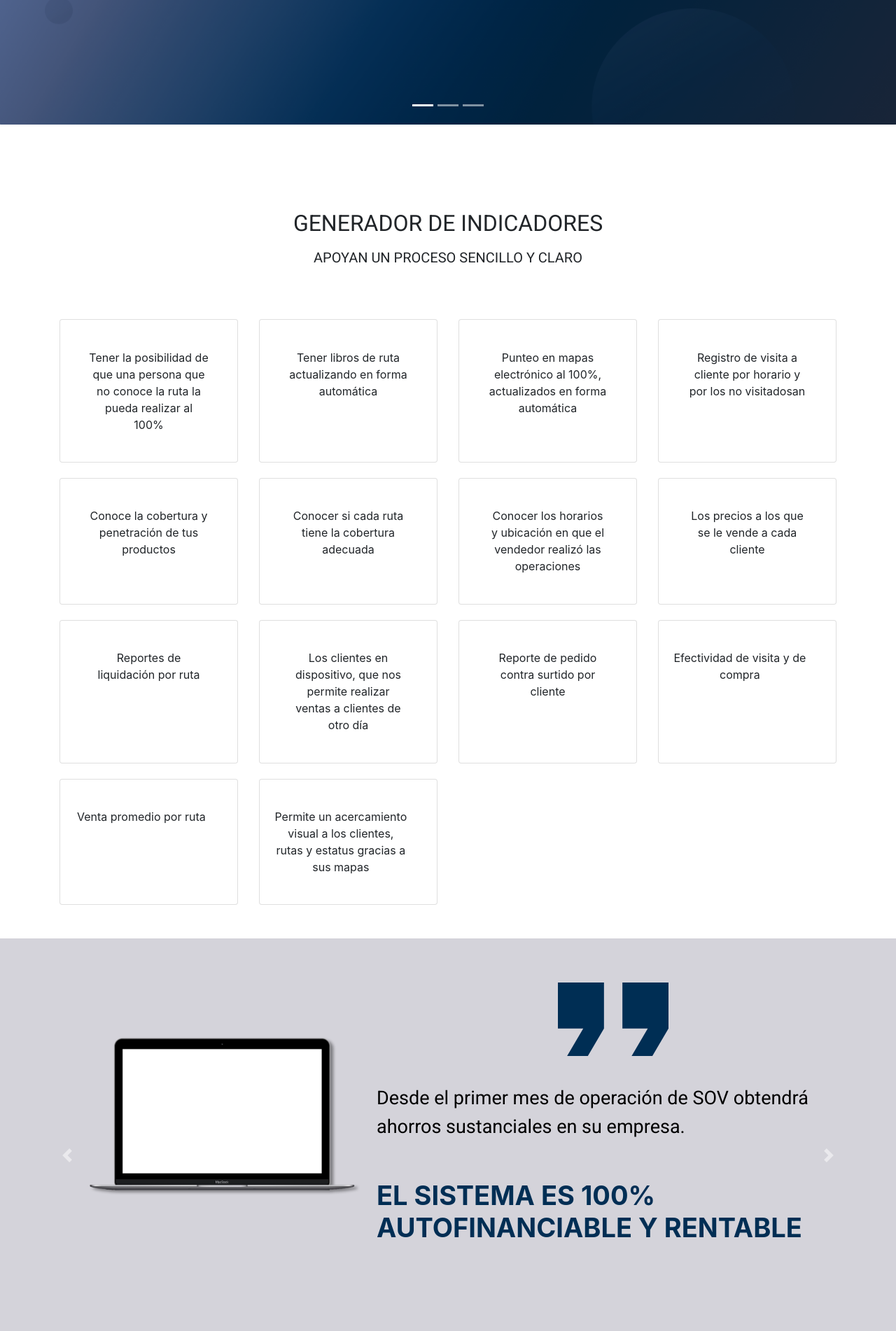
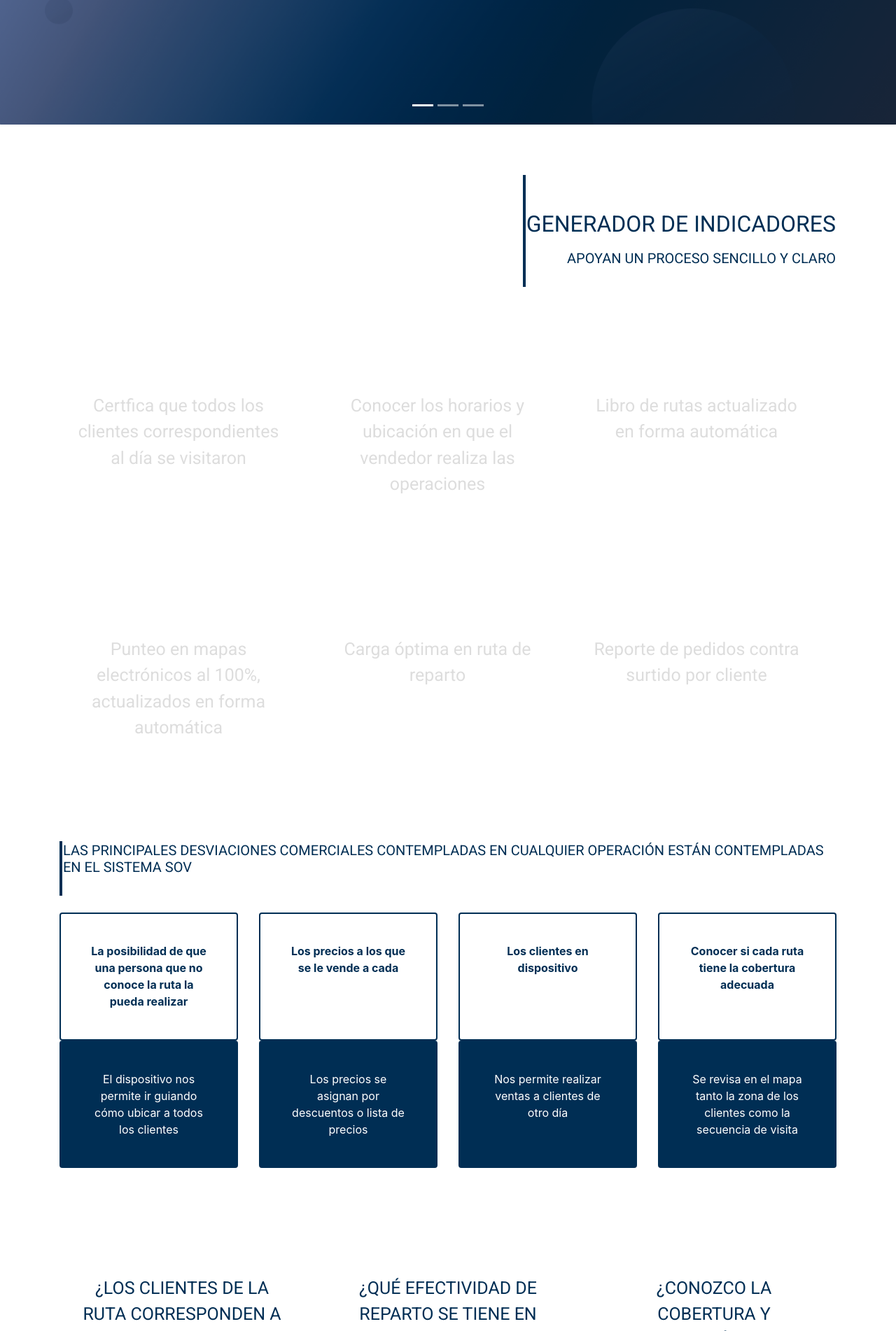
Before and after one commit to SergeantMini/susa2.0, a PHP site: page /sovrutas.php in a window 1280 px wide. Shown: the part 1081-2983 px from the top of the page at 70% size. Run offline with PHP 8.4, Linux system fonts and the light colour scheme.

Commit message:
Updated sovrutas

```diff
--- a/workspace/sovrutas.php
+++ b/workspace/sovrutas.php
@@ -174,12 +174,70 @@
 <div class="container">
   <div class="row">
     <div class="col-sm">
-      <h2 class="titulo">GENERADOR DE INDICADORES</h2>
-    </div>
+    <table align="right">
+        <tr>
+            <td style="border-left: 4px solid #002E54;size:contain;">
+                <h2 class="titulo" style="text-align:right;color:#002E54;font-weight:medium;">GENERADOR DE INDICADORES</h2>
+                <h5 class="subtitulo" style="text-align:right;color: #002E54;">APOYAN UN PROCESO SENCILLO Y CLARO</h5>
+            </td>
+        </tr>
+    </table>
+      </div>
   </div>
-  <div class="row">
-    <div class="col-sm">
-      <h5 class="subtitulo">APOYAN UN PROCESO SENCILLO Y CLARO</h5>
+</div>
+
+<br><br>
+
+<div class="container">
+    <div class="row" style="text-algin:center;width:100%;" align="center">
+        <div class="container">
+            <div class="row" style="padding-bottom:%;">
+                <div class="col-sm" style="display:flex;">
+                    <div class="card tarjeta" style="background:transparent;border-color:white;">
+                        <div class="card-body">
+                            <p class="card-text textoTarjeta" style="padding-top:25%;padding-bottom:25%;font-size:25px;font-family: 'Roboto', sans-serif;">Certfica que todos los clientes correspondientes al día se visitaron</p>
+                        </div>
+                    </div>
+                </div>
+                <div class="col-sm" style="display:flex;">
+                    <div class="card tarjeta" style="background:transparent;border-color:white;">
+                        <div class="card-body">
+                            <p class="card-text textoTarjeta" style="padding-top:25%;padding-bottom:25%;font-size:25px;font-family: 'Roboto', sans-serif;">Conocer los horarios y ubicación en que el vendedor realiza las operaciones</p>
+                        </div>
+                    </div>
+                </div>
+                <div class="col-sm" style="display:flex;">
+                    <div class="card tarjeta" style="background:transparent;border-color:white;">
+                        <div class="card-body">
+                            <p class="card-text textoTarjeta" style="padding-top:25%;padding-bottom:25%;font-size:25px;font-family: 'Roboto', sans-serif;">Libro de rutas actualizado en forma automática</p>
+                        </div>
+                    </div>
+                </div>
+            </div>
+            <div class="row" style="padding-bottom:%;">
+                <div class="col-sm" style="display:flex;">
+                    <div class="card tarjeta" style="background:transparent;border-color:white;">
+                        <div class="card-body">
+                            <p class="card-text textoTarjeta" style="padding-top:25%;padding-bottom:25%;font-size:25px;font-family: 'Roboto', sans-serif;">Punteo en mapas electrónicos al 100%, actualizados en forma automática</p>
+                        </div>
+                    </div>
+                </div>
+                <div class="col-sm" style="display:flex;">
+                    <div class="card tarjeta" style="background:transparent;border-color:white;">
+                        <div class="card-body">
+                            <p class="card-text textoTarjeta" style="padding-top:25%;padding-bottom:25%;font-size:25px;font-family: 'Roboto', sans-serif;">Carga óptima en ruta de reparto</p>
+                        </div>
+                    </div>
+                </div>
+                <div class="col-sm" style="display:flex;">
+                    <div class="card tarjeta" style="background:transparent;border-color:white;">
+                        <div class="card-body">
+                            <p class="card-text textoTarjeta" style="padding-top:25%;padding-bottom:25%;font-size:25px;font-family: 'Roboto', sans-serif;">Reporte de pedidos contra surtido por cliente</p>
+                        </div>
+                    </div>
+                </div>
+            </div>
+        </div>
     </div>
   </div>
 </div>
@@ -187,108 +245,70 @@
 <br><br>
 
 <div class="container">
-  <div class="row">
+    <table>
+        <tr>
+            <td style="border-left: 4px solid #002E54;size:contain;">
+                <h5 class="subtitulo" style="text-align:left;color: #002E54;">LAS PRINCIPALES DESVIACIONES COMERCIALES CONTEMPLADAS EN CUALQUIER OPERACIÓN ESTÁN CONTEMPLADAS EN EL SISTEMA SOV</h5>
+            </td>
+        </tr>
+    </table>
+    <br>
+  <div class="row" >
     <div class="col-sm-12 col-md-6 col-lg-3" style="display: flex;display: -webkit-flex;flex-wrap: wrap;">
-      <div class="card" style="flex:1;">
+      <div class="card" style="flex:1;border: solid 2px #002E54;">
   <div class="card-body">
-    <p class="card-text" style="padding-top:10%;padding-bottom:10%;padding-left:10%;padding-right:10%;text-align:center;">Tener la posibilidad de que una persona que no conoce la ruta la pueda realizar al 100%</p>
+    <p class="card-text" style="padding-top:10%;padding-bottom:10%;padding-left:10%;padding-right:10%;text-align:center;color:#002E54;font-weight:bold;">La posibilidad de que una persona que no conoce la ruta la pueda realizar</p>
   </div>
 </div>
     </div>
     <div class="col-sm-12 col-md-6 col-lg-3" style="display: flex;display: -webkit-flex;flex-wrap: wrap;">
-      <div class="card" style="flex:1;">
+      <div class="card" style="flex:1;border: solid 2px #002E54;">
   <div class="card-body">
-    <p class="card-text" style="padding-top:10%;padding-bottom:10%;padding-left:10%;padding-right:10%;text-align:center;">Tener libros de ruta actualizando en forma automática</p>
+    <p class="card-text" style="padding-top:10%;padding-bottom:10%;padding-left:10%;padding-right:10%;text-align:center;color:#002E54;font-weight:bold;">Los precios a los que se le vende a cada</p>
   </div>
 </div>
     </div>
     <div style="display: flex;display: -webkit-flex;flex-wrap: wrap;" class="col-sm-12 col-md-6 col-lg-3">
-      <div style="flex:1;" class="card">
+      <div style="flex:1;border: solid 2px #002E54;" class="card">
   <div class="card-body">
-    <p class="card-text" style="padding-top:10%;padding-bottom:10%;padding-left:10%;padding-right:10%;text-align:center;">Punteo en mapas electrónico al 100%, actualizados en forma automática</p>
+    <p class="card-text" style="padding-top:10%;padding-bottom:10%;padding-left:10%;padding-right:10%;text-align:center;color:#002E54;font-weight:bold;">Los clientes en dispositivo</p>
   </div>
 </div>
     </div>
     <div class="col-sm-12 col-md-6 col-lg-3" style="display: flex;display: -webkit-flex;flex-wrap: wrap;" >
-      <div style="flex:1;" class="card">
+      <div style="flex:1;border: solid 2px #002E54;" class="card">
   <div class="card-body">
-    <p class="card-text" style="padding-top:10%;padding-bottom:10%;padding-left:10%;padding-right:10%;text-align:center;">Registro de visita a cliente por horario y por los no visitadosan</p>
+    <p class="card-text" style="padding-top:10%;padding-bottom:10%;padding-left:10%;padding-right:10%;text-align:center;color:#002E54;font-weight:bold;">Conocer si cada ruta tiene la cobertura adecuada</p>
   </div>
 </div>
     </div>
   </div>
-  <div class="row" style="padding-top:2%;">
+  <div class="row" style="padding-top:%;">
     <div class="col-sm-12 col-md-6 col-lg-3" style="display: flex;display: -webkit-flex;flex-wrap: wrap;" >
-      <div style="flex:1;" class="card">
+      <div style="flex:1;border: solid 2px #002E54;background-color:#002E54;" class="card">
         <div class="card-body">
-            <p class="card-text" style="padding-top:10%;padding-bottom:10%;padding-left:10%;padding-right:10%;text-align:center;">Conoce la cobertura y penetración de tus productos</p>
+            <p class="card-text" style="padding-top:10%;padding-bottom:10%;padding-left:10%;padding-right:10%;text-align:center;color:white;">El dispositivo nos permite ir guiando cómo ubicar a todos los clientes</p>
         </div>
       </div>
     </div>
     <div class="col-sm-12 col-md-6 col-lg-3" style="display: flex;display: -webkit-flex;flex-wrap: wrap;" >
-      <div style="flex:1;" class="card">
+      <div style="flex:1;border: solid 2px #002E54;background-color:#002E54;" class="card">
         <div class="card-body">
-            <p class="card-text" style="padding-top:10%;padding-bottom:10%;padding-left:10%;padding-right:10%;text-align:center;">Conocer si cada ruta tiene la cobertura adecuada</p>
+            <p class="card-text" style="padding-top:10%;padding-bottom:10%;padding-left:10%;padding-right:10%;text-align:center;color:white;">Los precios se asignan por descuentos o lista de precios</p>
         </div>
       </div>
     </div>
     <div class="col-sm-12 col-md-6 col-lg-3" style="display: flex;display: -webkit-flex;flex-wrap: wrap;" >
-      <div style="flex:1;" class="card">
+      <div style="flex:1;border: solid 2px #002E54;background-color:#002E54;" class="card">
         <div class="card-body">
-            <p class="card-text" style="padding-top:10%;padding-bottom:10%;padding-left:10%;padding-right:10%;text-align:center;">Conocer los horarios y ubicación en que el vendedor realizó las operaciones</p>
+            <p class="card-text" style="padding-top:10%;padding-bottom:10%;padding-left:10%;padding-right:10%;text-align:center;color:white;">Nos permite realizar ventas a clientes de otro día</p>
         </div>
       </div>
     </div>
     <div class="col-sm-12 col-md-6 col-lg-3" style="display: flex;display: -webkit-flex;flex-wrap: wrap;" >
-      <div style="flex:1;" class="card">
+      <div style="flex:1;border: solid 2px #002E54;background-color:#002E54;" class="card">
         <div class="card-body">
-            <p class="card-text" style="padding-top:10%;padding-bottom:10%;padding-left:10%;padding-right:10%;text-align:center;">Los precios a los que se le vende a cada cliente</p>
-        </div>
-      </div>
-    </div>
-  </div>
-  <div class="row" style="padding-top:2%;">
-    <div class="col-sm-12 col-md-6 col-lg-3" style="display: flex;display: -webkit-flex;flex-wrap: wrap;" >
-      <div style="flex:1;" class="card">
-        <div class="card-body">
-            <p class="card-text" style="padding-top:10%;padding-bottom:10%;padding-left:10%;padding-right:10%;text-align:center;">Reportes de liquidación por ruta</p>
-        </div>
-      </div>
-    </div>
-    <div class="col-sm-12 col-md-6 col-lg-3" style="display: flex;display: -webkit-flex;flex-wrap: wrap;" >
-      <div style="flex:1;" class="card">
-        <div class="card-body">
-            <p class="card-text" style="padding-top:10%;padding-bottom:10%;padding-left:10%;padding-right:10%;text-align:center;">Los clientes en dispositivo, que nos permite realizar ventas a clientes de otro día</p>
-        </div>
-      </div>
-    </div>
-    <div class="col-sm-12 col-md-6 col-lg-3" style="display: flex;display: -webkit-flex;flex-wrap: wrap;" >
-      <div style="flex:1;" class="card">
-        <div class="card-body">
-            <p class="card-text" style="padding-top:10%;padding-bottom:10%;padding-left:10%;padding-right:10%;text-align:center;">Reporte de pedido contra surtido por cliente</p>
-        </div>
-      </div>
-    </div>
-    <div class="col-sm-12 col-md-6 col-lg-3" style="display: flex;display: -webkit-flex;flex-wrap: wrap;" >
-      <div style="flex:1;" class="card">
-        <div class="card-body">
-            <p class="card-text" style="padding-top:10%;padding-bottom:10%;padding-left:10;padding-right:10%;text-align:center;">Efectividad de visita y de compra</p>
-        </div>
-      </div>
-    </div>
-  </div>
-  <div class="row" style="padding-top:2%;">
-    <div class="col-sm-12 col-md-6 col-lg-3" style="display: flex;display: -webkit-flex;flex-wrap: wrap;" >
-      <div style="flex:1;" class="card">
-        <div class="card-body">
-            <p class="card-text" style="padding-top:10%;padding-bottom:10%;padding-left:10;padding-right:10%;text-align:center;">Venta promedio por ruta</p>
-        </div>
-      </div>
-    </div>
-    <div class="col-sm-12 col-md-6 col-lg-3" style="display: flex;display: -webkit-flex;flex-wrap: wrap;" >
-      <div style="flex:1;" class="card">
-        <div class="card-body">
-            <p class="card-text" style="padding-top:10%;padding-bottom:10%;padding-left:10;padding-right:10%;text-align:center;">Permite un acercamiento visual a los clientes, rutas y estatus gracias a sus mapas</p>
+            <p class="card-text" style="padding-top:10%;padding-bottom:10%;padding-left:10%;padding-right:10%;text-align:center;color:white;">Se revisa en el mapa tanto la zona de los clientes como la secuencia de visita</p>
         </div>
       </div>
     </div>
@@ -297,6 +317,33 @@
 
 <br><br>
 
+<div class="container">
+    <div class="row" style="padding-bottom:%;">
+                <div class="col-sm" style="display:flex;text-align:center;">
+                    <div class="card tarjeta" style="background:transparent;border-color:white;text-align:center;">
+                        <div class="card-body">
+                            <p class="card-text textoTarjeta" style="padding-top:25%;padding-bottom:25%;font-size:25px;font-family: 'Roboto', sans-serif;color:#002E54;">¿LOS CLIENTES DE LA RUTA CORRESPONDEN A SU ZONA ASIGNADA?</p>
+                        </div>
+                    </div>
+                </div>
+                <div class="col-sm" style="display:flex;">
+                    <div class="card tarjeta" style="background:transparent;border-color:white;text-align:center;">
+                        <div class="card-body">
+                            <p class="card-text textoTarjeta" style="padding-top:25%;padding-bottom:25%;font-size:25px;font-family: 'Roboto', sans-serif;color:#002E54;">¿QUÉ EFECTIVIDAD DE REPARTO SE TIENE EN PREVENTA?</p>
+                        </div>
+                    </div>
+                </div>
+                <div class="col-sm" style="display:flex;">
+                    <div class="card tarjeta" style="background:transparent;border-color:white;text-align:center;">
+                        <div class="card-body">
+                            <p class="card-text textoTarjeta" style="padding-top:25%;padding-bottom:25%;font-size:25px;font-family: 'Roboto', sans-serif;color:#002E54;">¿CONOZCO LA COBERTURA Y PENETRACIÓN DE MIS PRODUCTOS?</p>
+                        </div>
+                    </div>
+                </div>
+            </div>
+</div>
+
+<br><br>
 
 <div id="carouselExampleIndicators2" class="carousel slide" data-ride="carousel" style="background-color: #D4D3DA;">
   <ol class="carousel-indicators">
@@ -385,6 +432,7 @@
                   <br>
                   <p style="color: #4c4c4c;">Soluciones operativas integrales para mejores análisis y toma de decisiones, todos nuestros sistemas son autofinanciables, se traduce en utilidades</p>
                   <p style="color: #4c4c4c;">© 2019 INTOP Solutions</p>
+                  <p style="color: #4c4c4c;">Operado por GRAMA SAPI DE CV</p>
                </div>
             </div>
             <div class="col-md-6 px-4">
@@ -398,7 +446,7 @@
          <div class="row">
             <div class="col-md-6 px-4">
                <h6 style="color: white;">MENÚ</h6>
-               <div class="row ">
+                     <div class="row ">
                   <div class="col-md-6">
                      <ul style="list-style-type:none;padding-left:-20px;padding-inline-start: 0px;">
                         <li> <a style="color: #4c4c4c;" href="index.php">INICIO</a> </li>
@@ -408,18 +456,28 @@
                         <li> <a style="color: #4c4c4c;" href="contacto.php">CONTACTO</a> </li>
                      </ul>
                   </div>
-
                </div>
             </div>
             <div class="col-md-6 ">
                <h6 style="color: white;">CONTÁCTANOS</h6>
-               <p style="color: #4c4c4c;">ventas@intop.solutions<br/>+52 (272) 115 5277</p>
+               <p style="color: #4c4c4c;">ventas@intop.solutions</p>
+               <p style="color: #4c4c4c;font-size:13px;">TELEFONOS MEXICO</br>
+               <table style="color: #4c4c4c;font-size:12px;text-align:left;width:100%;">
+                <tr>
+                    <td>
+                        <p>OFICINAS</br>+ 52 (272) 115 52 77</p>
+                    </td>
+                    <td>
+                        <p>VENTAS</br>+52 (442) 624 77 53</p>
+                    </td>
+                </tr>
+               </table>
+
                <form class="form-footer my-3">
-                  <input type="text" placeholder="Escribe tu email" name="search" style="width:250px;;background-color:transparent;color:#4c4c4c;font:18px 'Roboto', sans-serif;;border: solid 1px #4c4c4c;"/>
+                  <input type="text" placeholder="Escribe tu email" name="search" style="width:100%;background-color:transparent;color:#4c4c4c;font:18px 'Roboto', sans-serif;;border: solid 1px #4c4c4c;"/>
                   <br><br>
-                  <input type="button" value="Enviar" style="width:140px;background-color:white;color:black;border: none;font:18px 'Roboto', sans-serif;border: solid 1px white;">
+                  <input type="button" value="Enviar" style="width:100%;background-color:white;color:black;border: none;font:18px 'Roboto', sans-serif;border: solid 1px white;">
                </form>
-
             </div>
          </div>
       </div>
```
